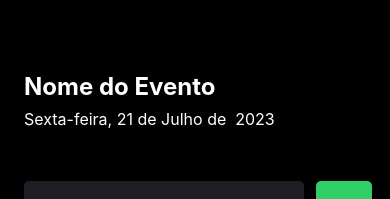
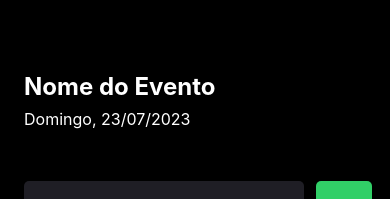
Before and after one commit to LucasAccurcio/iamhere-react-native, a React Native app: screen / in a window 390 px wide. Shown: the top 199 px of the page. Built offline with nearby package versions, Linux system fonts and the light colour scheme.

Commit message:
feat: not allow empty input

```diff
--- a/src/screens/Home/index.tsx
+++ b/src/screens/Home/index.tsx
@@ -24,6 +24,11 @@ export function Home() {
     if (participants.includes(participant)) {
       return Alert.alert('Participante existe', 'Já existe um participante na lista com esse nome');
     }
+    if (participant.trim() === '') {
+      setParticipant('');
+      return Alert.alert('Participante vazio', 'O nome do participante não pode ser vazio');
+    }
+
     setParticipants(prevState => [...prevState, participant]);
     setParticipant('');
   }
@@ -36,7 +41,7 @@ export function Home() {
       },
       {
         text: 'Sim',
-        onPress: () => Alert.alert('Deletado', 'Participante excluído com sucesso'),
+        onPress: () => setParticipants(prevState => prevState.filter(item => item !== name)),
       }
     ]);
   }
@@ -44,7 +49,7 @@ export function Home() {
   return (
     <View style={styles.container}>
       <Text style={styles.eventName}>Nome do Evento</Text>
-      <Text style={styles.eventDate}>Sexta-feira, 21 de Julho de  2023</Text>
+      <Text style={styles.eventDate}>Domingo, 23/07/2023</Text>
 
       <View style={styles.form}>
         <TextInput
```
